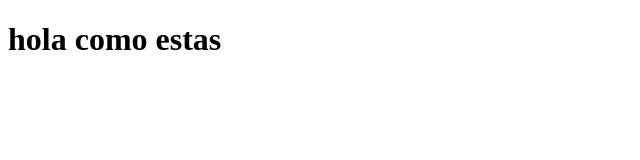
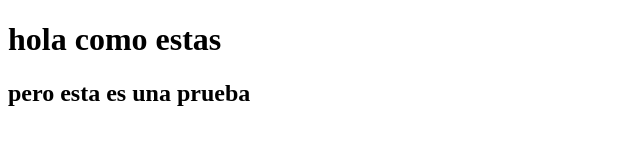
Before and after one commit to mariacardozo-coder/proyecto_git, a plain HTML site: page src/index.html in a window 1280 px wide. Shown: the whole page, without its empty margins (0-640 px from the left). Drawn offline with Linux system fonts and the light colour scheme.

Commit message:
primer commit desde intellij

```diff
--- a/src/index.html
+++ b/src/index.html
@@ -8,5 +8,6 @@
 
 
 <h1>hola como estas</h1>
+<h2>pero esta es una prueba</h2>
 </body>
 </html>
```
